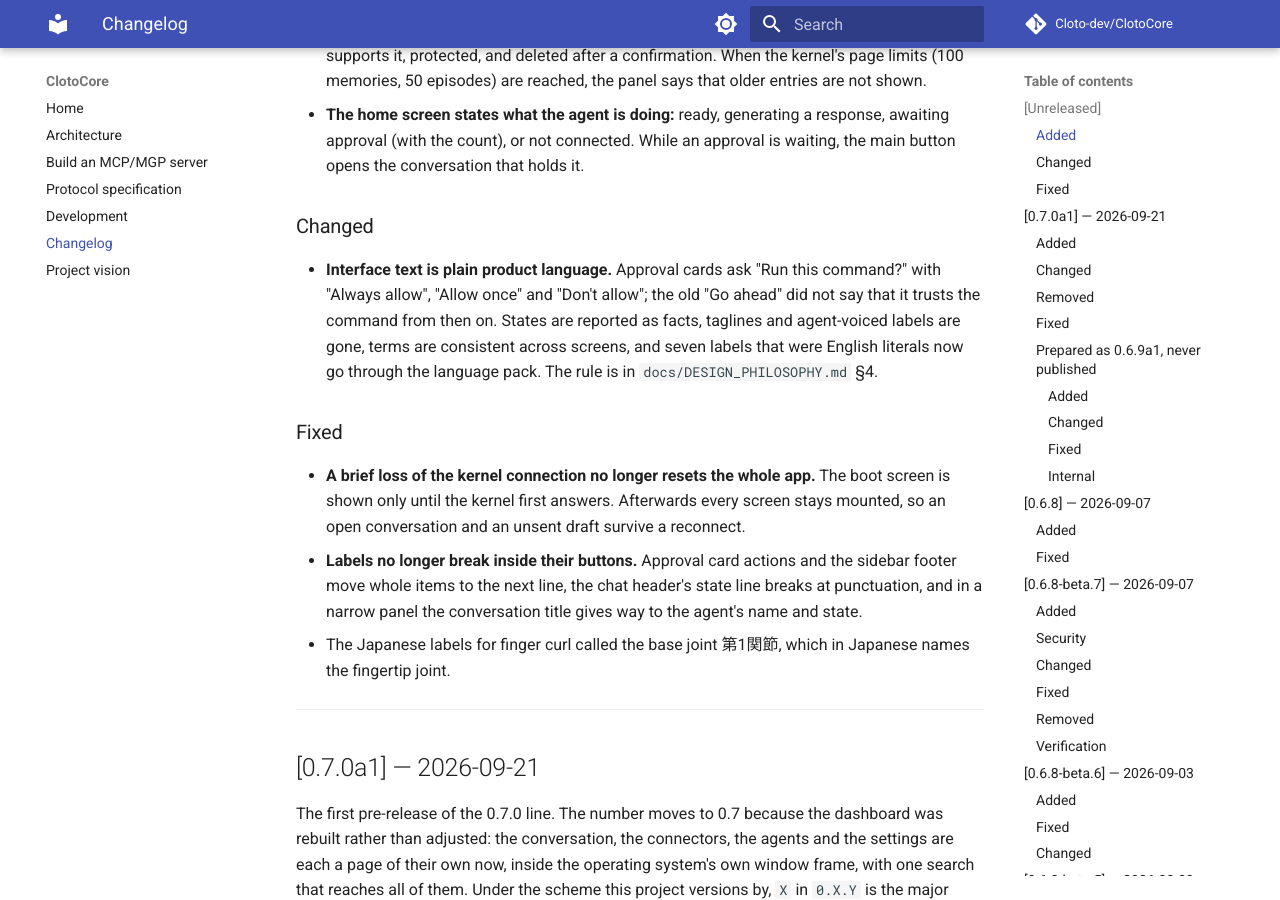
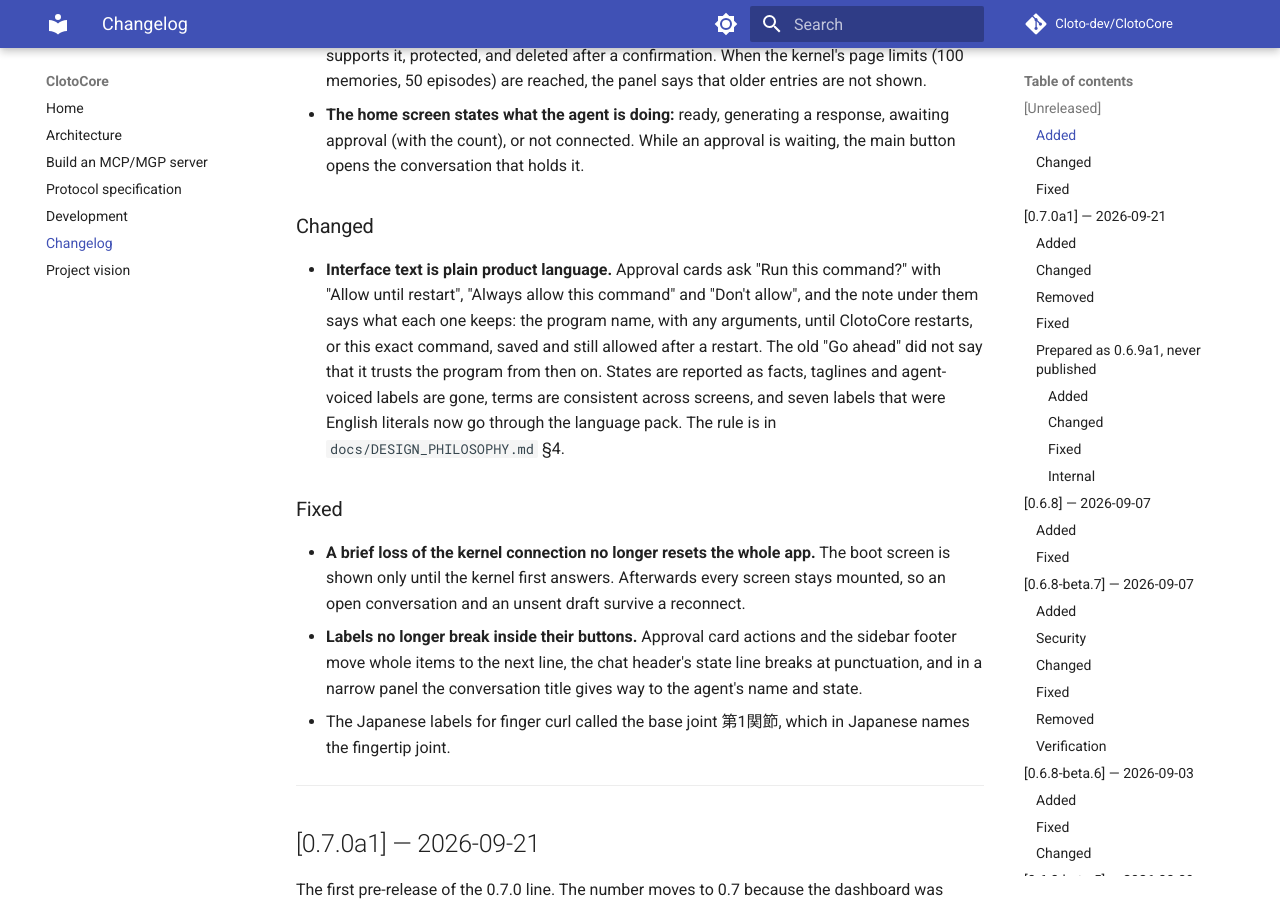
Before and after one commit to Cloto-dev/ClotoCore, an MkDocs documentation site: the page built from docs/CHANGELOG.md, in a window 1280 px wide and 900 px high, scrolled down 1090 px. Built offline with MkDocs 1.6.1 and Material for MkDocs 9.7.7, drawn with Linux system fonts in a browser that asks for light colours; comment, search, counter and statistics services are not loaded.

Commit message:
dashboard: approval buttons name what the kernel actually keeps
The command approval card offered "Always allow" and "Allow once", and the
note under them said that "Allow once" applies to this request only. The
kernel does the opposite of what those words suggest:

- "Allow once" called approve, which saves the exact command to
  trusted_commands. That command then runs without asking for good,
  restarts included.
- "Always allow" called trust, which remembers the program name, with any
  arguments, in memory until the kernel restarts.

There is no answer that allows a command once and forgets it, so the
buttons are now "Allow until restart", "Always allow this command" (or
"these commands") and "Don't allow", and the note says what each one
keeps. The kernel is unchanged.

The keys are renamed after the behaviour (allow_until_restart,
always_allow_this/these) so a label cannot drift back to "once" while the
call underneath still saves the command. New tests pin each button to its
call, and the plural label to several commands.

```diff
--- a/docs/CHANGELOG.md
+++ b/docs/CHANGELOG.md
@@ -51,8 +51,11 @@
 ### Changed
 
 - **Interface text is plain product language.** Approval cards ask "Run this
-  command?" with "Always allow", "Allow once" and "Don't allow"; the old
-  "Go ahead" did not say that it trusts the command from then on. States are
+  command?" with "Allow until restart", "Always allow this command" and "Don't
+  allow", and the note under them says what each one keeps: the program name,
+  with any arguments, until ClotoCore restarts, or this exact command, saved
+  and still allowed after a restart. The old "Go ahead" did not say that it
+  trusts the program from then on. States are
   reported as facts, taglines and agent-voiced labels are gone, terms are
   consistent across screens, and seven labels that were English literals now
   go through the language pack. The rule is in `docs/DESIGN_PHILOSOPHY.md` §4.
```
Also changed, not shown: dashboard/src/components/CommandApprovalCard.tsx (+10 -4 lines), dashboard/src/components/__tests__/AgentConsole.test.tsx (+2 -2 lines), dashboard/src/components/__tests__/CommandApprovalCard.test.tsx (+22 -3 lines), dashboard/src/components/__tests__/CommandApprovalDeck.test.tsx (+4 -4 lines), docs/DESIGN_PHILOSOPHY.md (+3 -1 lines), 2 other files.
